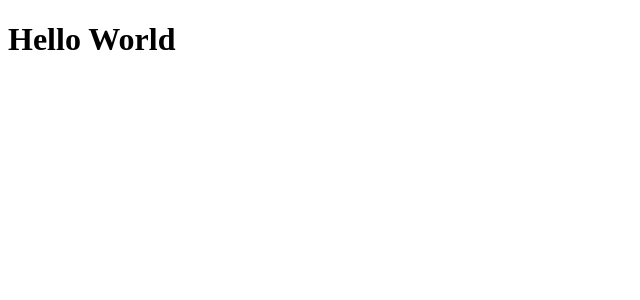
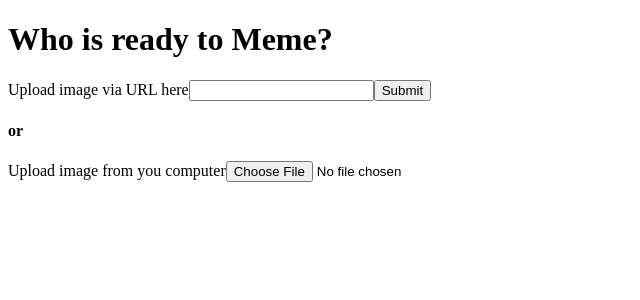
Before and after one commit to alchemy-fullstack-js-fall-2018/meme-generator, a React app: page / in a window 1280 px wide. Shown: the top 300 px of the page, without its empty margins (0-640 px from the left). Built offline with nearby package versions, Linux system fonts and the light colour scheme.

Commit message:
Add forms

```diff
--- a/src/components/App.js
+++ b/src/components/App.js
@@ -8,7 +8,19 @@ export default class App extends Component{
   render() {
     return (
       <Fragment>
-        <h1>Hello World</h1>
+        <h1>Who is ready to Meme?</h1>
+        <form>
+          <div id="urlUploader">
+            <label htmlFor="url">Upload image via URL here</label>
+            <input name="url" id="url" type="url"/>
+            <button>Submit</button>
+          </div>
+          <h4>or</h4>
+          <div id="fileUploader">
+            <label htmlFor="file">Upload image from you computer</label>
+            <input name="file" id="file" type="file"/>
+          </div>
+        </form>
       </Fragment>
     );
   }
--- a/src/index.html
+++ b/src/index.html
@@ -4,7 +4,7 @@
   <meta charset="UTF-8">
   <meta name="viewport" content="width=device-width, initial-scale=1.0">
   <meta http-equiv="X-UA-Compatible" content="ie=edge">
-  <title>Memes Galore!</title>
+  <title>Meme Me!</title>
 </head>
 <body>
   <div id="root"></div>
```
